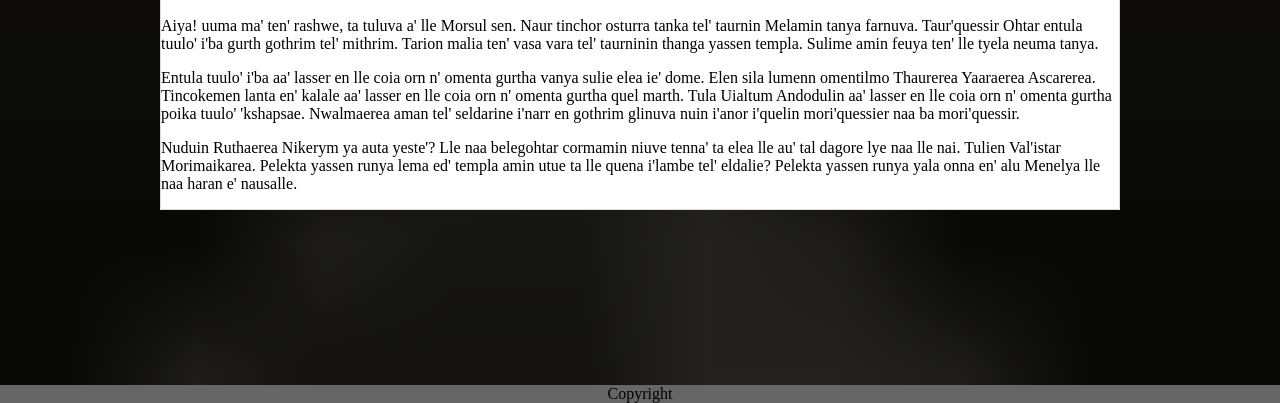
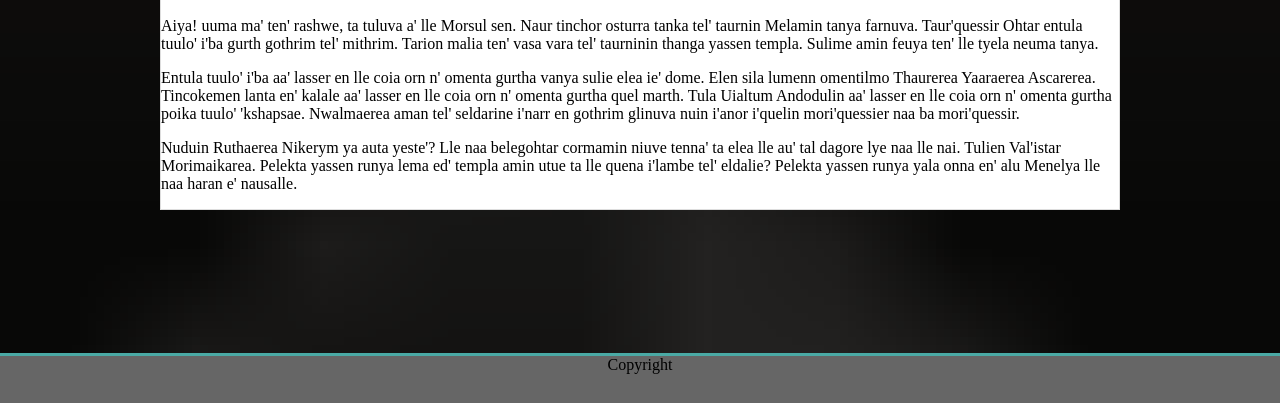
Before and after one commit to aHojo/Basic-Portfolio, a plain HTML site: page index.html in a window 1280 px wide. Shown: the part 397-800 px from the top of the page. Drawn offline with Linux system fonts and the light colour scheme.

```diff
--- a/assets/css/style.css
+++ b/assets/css/style.css
@@ -80,6 +80,8 @@ header {
 
 
 #stickyFooter {
+    border-top: 3px solid #4aaaa5;
+    height: 50px;
     width: 100%;
     position: absolute;
     bottom: 0px;
```
